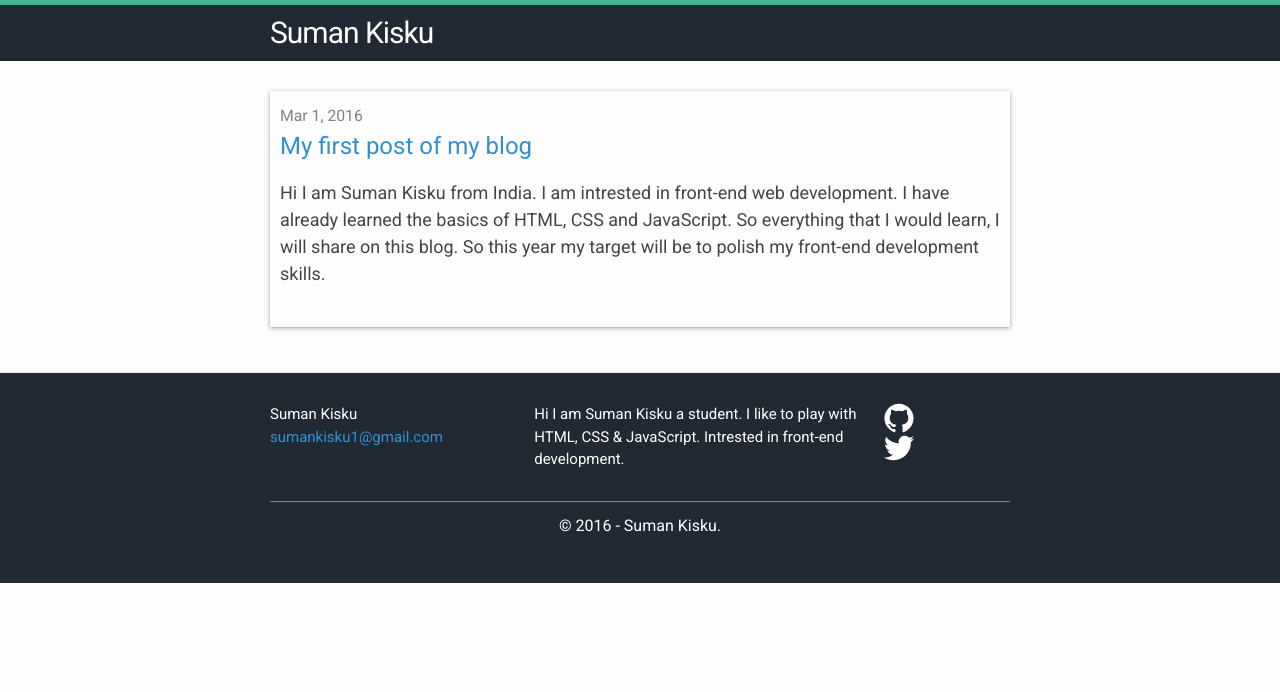
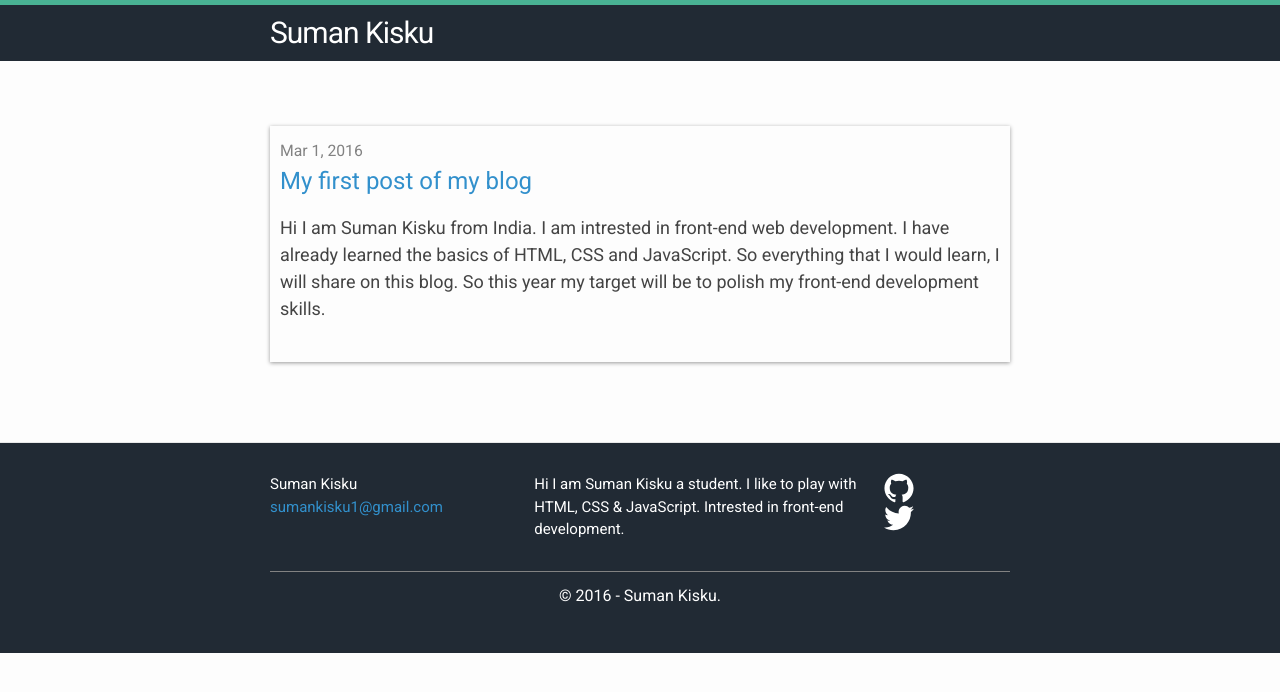
Before and after one commit to SumanKisku/sumankisku.github.io, a Jekyll site: the page built from index.html, in a window 1280 px wide. Shown: the top 692 px of the page. Built offline with Jekyll 4.4.1, drawn with Linux system fonts in a browser that asks for light colours.

Commit message:
Increase the top, bottom paddind to 65px.

```diff
--- a/_sass/_layout.scss
+++ b/_sass/_layout.scss
@@ -132,7 +132,7 @@
  * Page content
  */
 .page-content {
-    padding: $spacing-unit 0;
+    padding: 65px 0;
 }
 
 .page-heading {
```
